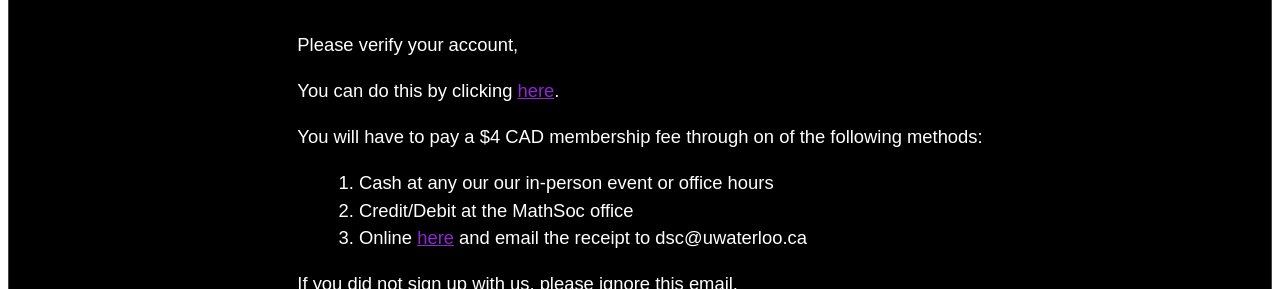
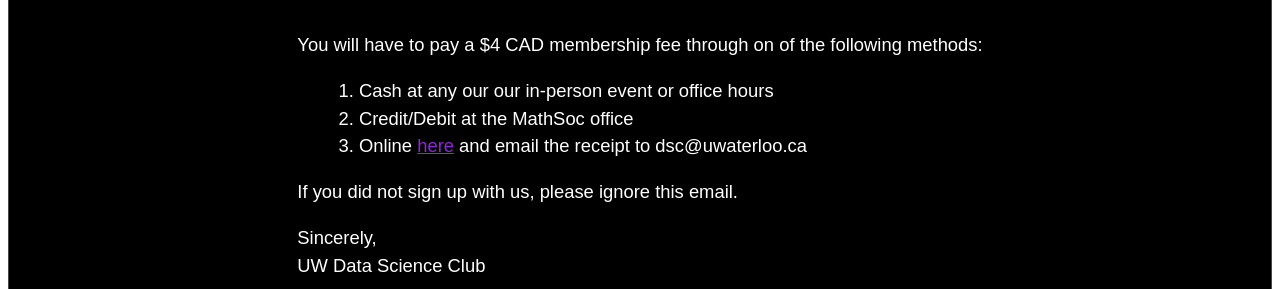
Before and after one commit to uw-datasci/uwdsc-website-server, a website: page emailHtml/verification.html in a window 1280 px wide. Shown: the part 81-370 px from the top of the page. Drawn offline with Linux system fonts and the light colour scheme.

Commit message:
disabled verification

```diff
--- a/controllers/userController.js
+++ b/controllers/userController.js
@@ -63,6 +63,7 @@
     term: term,
     heardFromWhere: heardFromWhere,
     memberIdeas: memberIdeas,
+    isEmailVerified: true, // To remove when verification works
     token: {
       hash: token,
       expires: expiry,
--- a/emailHtml/verification.html
+++ b/emailHtml/verification.html
@@ -11,8 +11,8 @@
             <h1 style="margin: 0px; padding: 1rem;">Verify Your Account</h1>
         </div>
         <div style="font-size: 115%; width: fit-content; align-items: center; color: white; line-height: 1.5; text-align: left; margin: 2rem auto; padding: 0 2rem;">
-            <p>Please verify your account, <strong><custom-email></strong></p>
-            <p>You can do this by clicking <a href="<custom-link>" style="color: #8e28d3;" target="_blank">here</a>.</p>
+            <!-- <p>Please verify your account, <strong><custom-email></strong></p>
+            <p>You can do this by clicking <a href="<custom-link>" style="color: #8e28d3;" target="_blank">here</a>.</p> -->
             <p>You will have to pay a $4 CAD membership fee through on of the following methods:</p>
             <p style="padding: 0 6%;">
                 1. Cash at any our our in-person event or office hours
```
